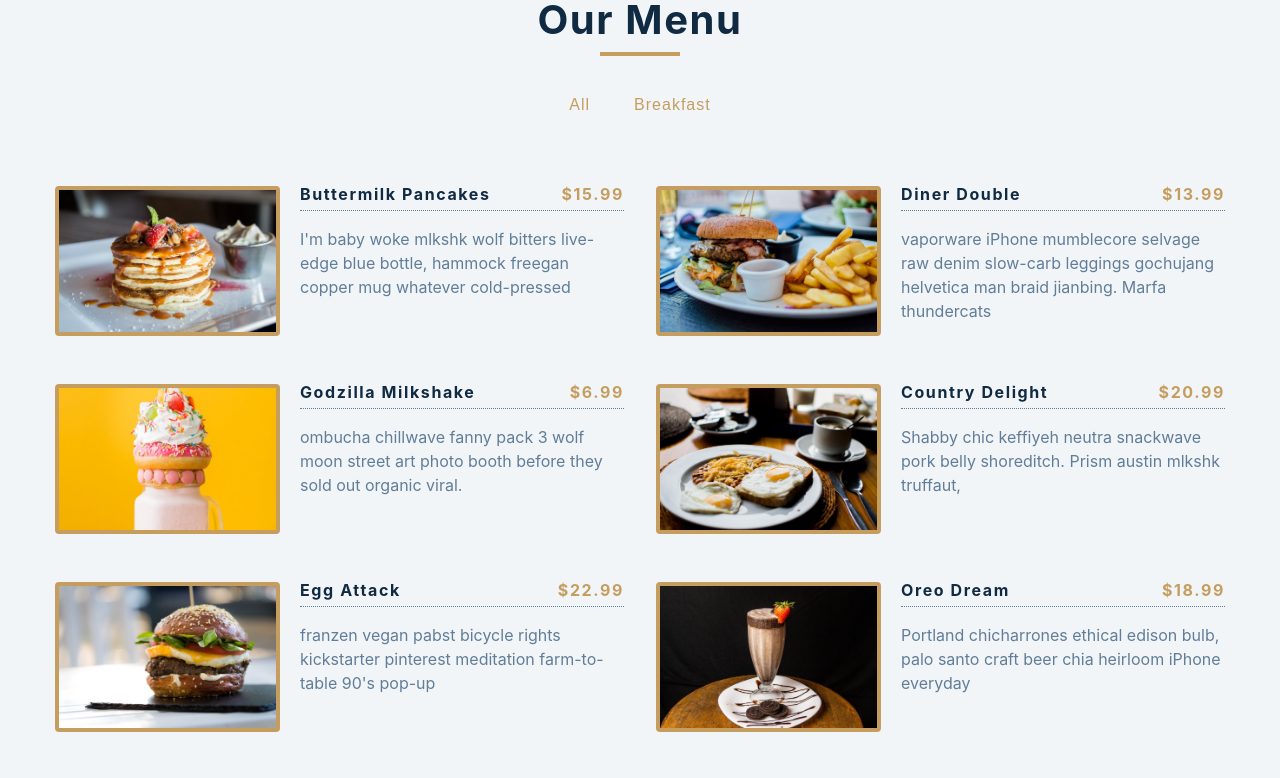
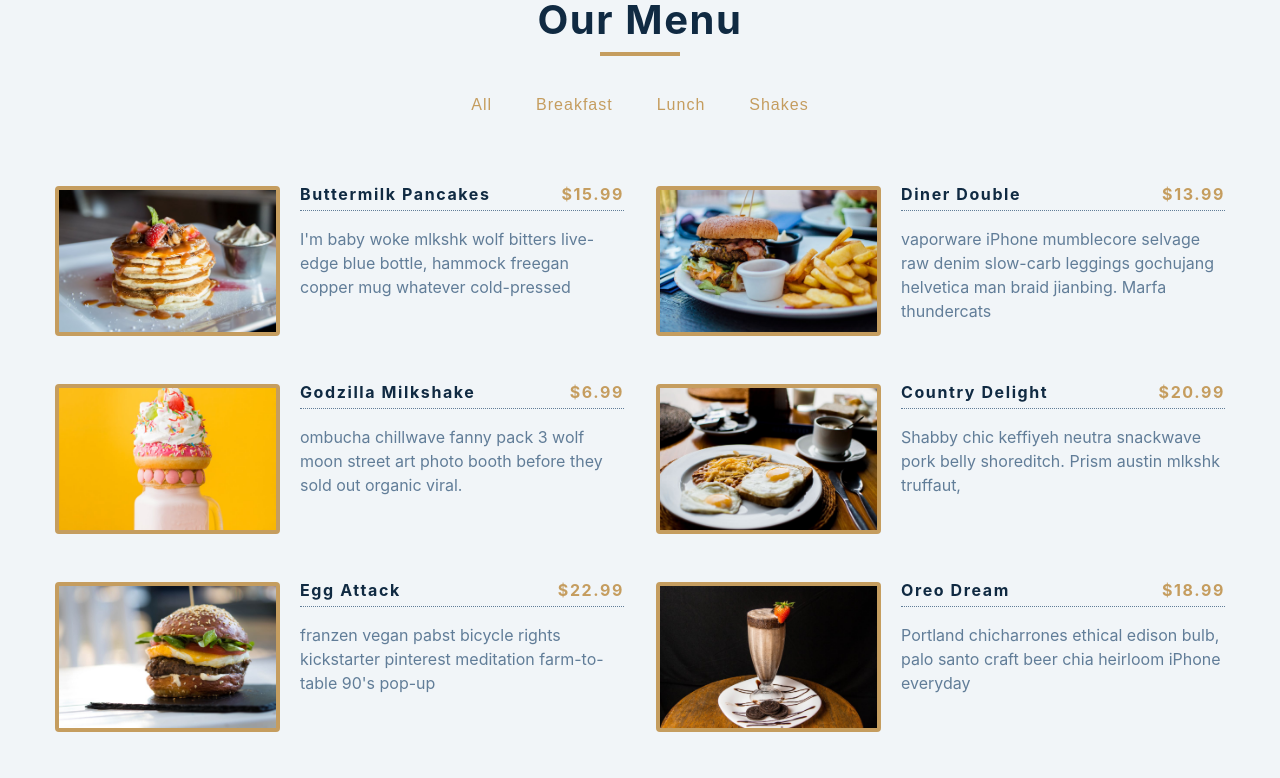
Before and after one commit to david204code/Menu-react, a React (Create React App) app: page / in a window 1280 px wide. Shown: the top 778 px of the page. Built offline with nearby package versions, Linux system fonts and the light colour scheme.

Commit message:
Completed map through the categories and displays it dynamically

```diff
--- a/src/Categories.js
+++ b/src/Categories.js
@@ -25,16 +25,17 @@
   return(
     <>
       <div className ="btn-container">
-        <button className ="filter-btn"
-          onClick ={() => filterItems('all')}
-        >
-          All
-        </button>
-        <button className ="filter-btn"
-          onClick ={() => filterItems('breakfast')}
-        >
-          Breakfast
-        </button>
+        {categories.map((category, index) => {
+          return (
+            <button type ="button"
+              className ="filter-btn"
+              key ={index}
+              onClick ={() => filterItems(category)}
+            >
+              {category}
+            </button>
+          )
+        })}
       </div>
     </>
   );
```
